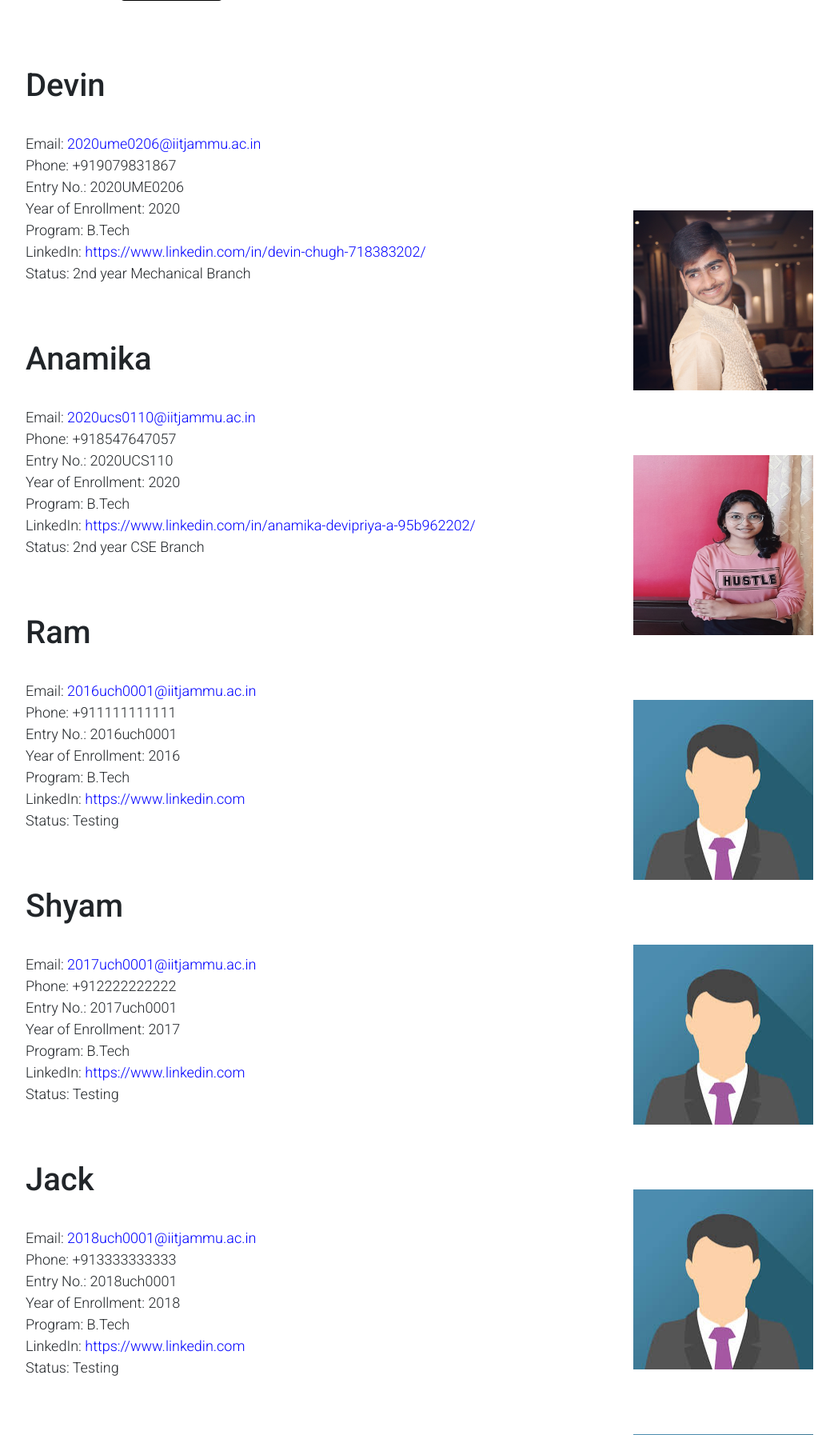
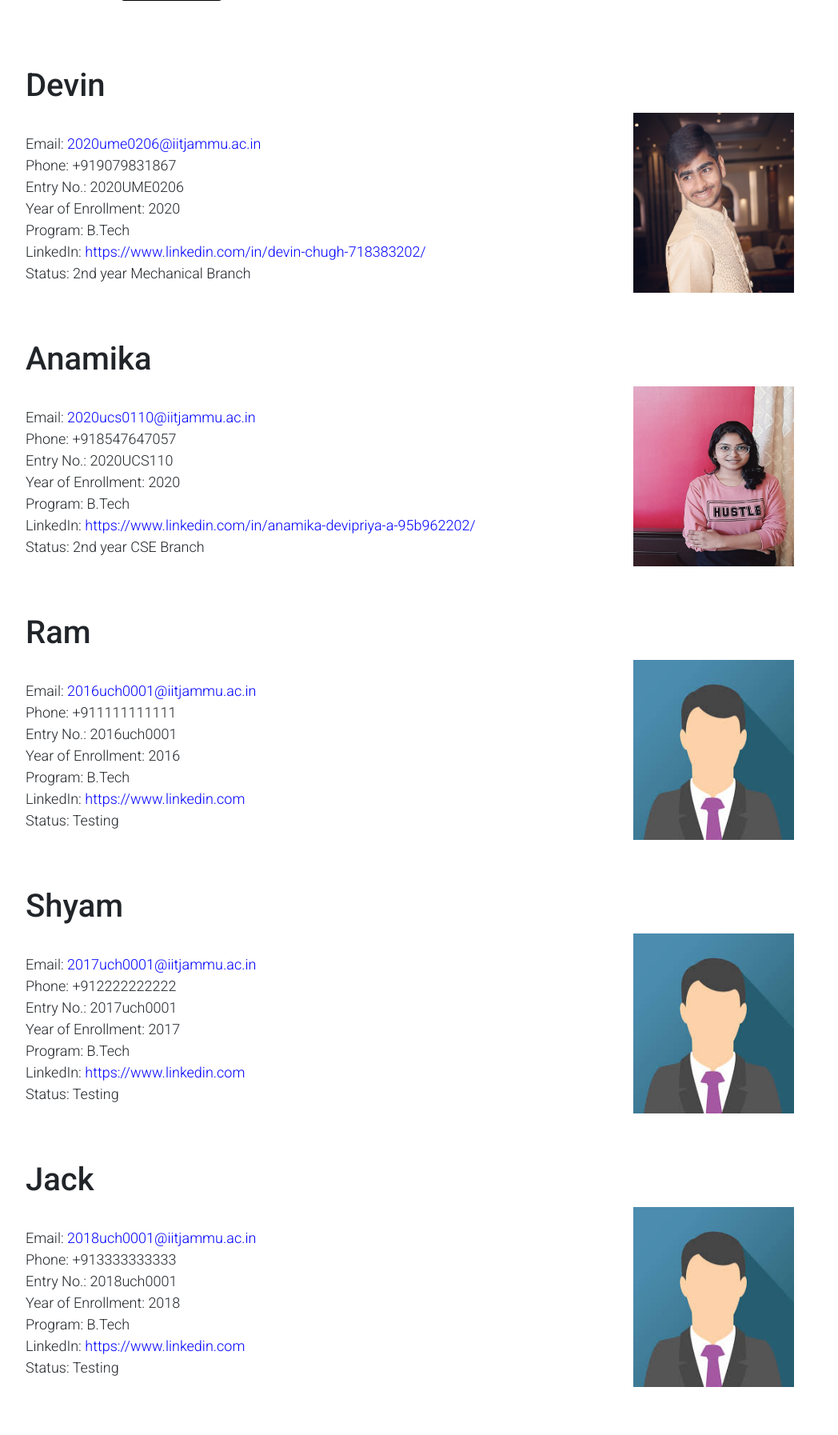
Before and after one commit to devinchugh/Alumni-Portal, a Flask app: page / in a window 1280 px wide. Shown: the part 747-2541 px from the top of the page at 80% size, without its empty margins (50-1098 px from the left). Run offline with Flask 2, Linux system fonts and the light colour scheme; a user stored in the database is signed in; data comes from the database, SQL or seed files in the repository; data that the repository does not hold is empty; some libraries are stand-ins or nearby versions.

Commit message:
rectified alignment of images

```diff
--- a/static/home_assets/css/custom.css
+++ b/static/home_assets/css/custom.css
@@ -10,6 +10,7 @@ Custom Css
     text-decoration: none;
 }
 *{margin: 0; padding: 0;}
+
 .section-forms{
     display:flex ;
     padding-left: 5vh;
--- a/templates/index.html
+++ b/templates/index.html
@@ -187,32 +187,22 @@
     <section class="bg-success py-5" >
         <div class="container">
             <div class="row align-items-center py-5">
-                <div class="col-md-8 text-#1d242d">
+
+
                     {% for alumni in data %}
-
+                    <div class="col-md-8 text-#1d242d">
 									<h1 class="feature-title" >{{alumni.name}} </h1><p><br> Email: <a class="clink" target="_blank" href="mailto:{{alumni.email}}" >{{alumni.email}}</a>
                                          <br>Phone: {{alumni.phone}} <br>Entry No.: {{alumni.entry_no}} <br>Year of Enrollment: {{alumni.year}} <br>Program: {{alumni.program}} <br>LinkedIn: <a class="clink" target="_blank" href="{{alumni.linkedin_id}}">{{alumni.linkedin_id}}</a><br>Status: {{alumni.status}}</p>
+                                         <br>
+                                         <br>
+                    </div>
+                                         <img class="col-md-4" src="{{url_for('static', filename='home_assets/img/' + alumni.profile_pic)}}" alt="" style="width: 225px;height: 225px;">
 
-                                         <br>
                                          <br>
 
 
 					{% endfor %}
 
-                </div>
-                <div class="col-md-4">
-                    {% for alumni in data %}
-										<img src="{{url_for('static', filename='home_assets/img/' + alumni.profile_pic)}}" alt="" style="width: 225px;height: 225px;">
-
-                                        <br>
-                                        <br>
-                                        <br>
-                                        <br>
-
-
-					{% endfor %}
-
-                </div>
                 {{ pagination.links }}
             </div>
         </div>
```
